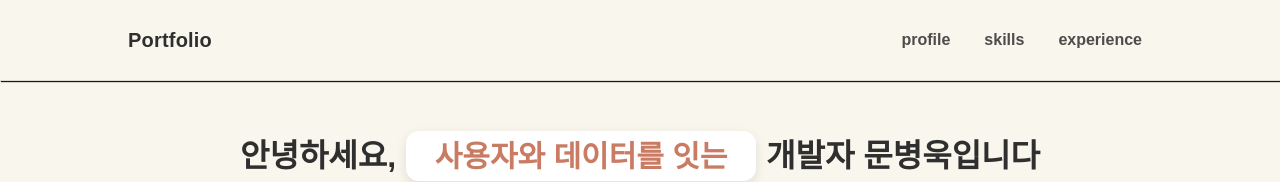
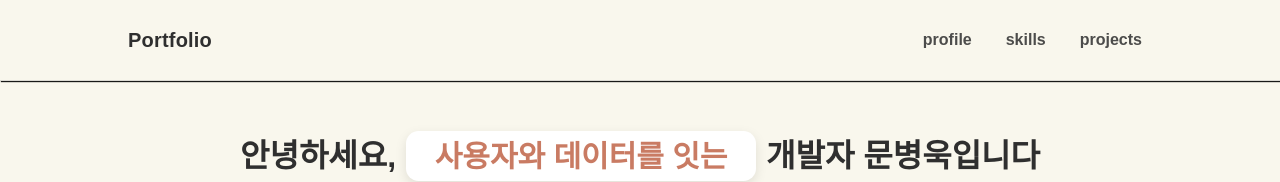
Before and after one commit to MoonBW0929/Portfolio_toss, a React (Vite) app: page / in a window 1280 px wide. Shown: the top 182 px of the page. Built offline with nearby package versions, Linux system fonts and the light colour scheme; a web font is replaced by a local one.

Commit message:
refactor: experience -> projects 이름 변경

```diff
--- a/src/App.jsx
+++ b/src/App.jsx
@@ -1,8 +1,8 @@
 import './App.css'
 import Layout from './layout/layout.jsx'
-import Experience from './pages/Experience.jsx'
 import Profile from './pages/Profile.jsx'
 import Skills from './pages/skills.jsx'
+import Projects from './pages/Projects.jsx'
 
 function App() {
 
@@ -10,7 +10,7 @@ function App() {
     <Layout>
       <Profile />
       <Skills />
-      <Experience />
+      <Projects />
     </Layout>
   )
 }
--- a/src/layout/Layout.jsx
+++ b/src/layout/Layout.jsx
@@ -13,7 +13,7 @@ export default function Layout({ children }) {
           <nav className="nav">
             <a href="#profile">profile</a>
             <a href="#skills">skills</a>
-            <a href="#experience">experience</a>
+            <a href="#projects">projects</a>
           </nav>
         </div>
       </header>
--- a/src/pages/Experience.jsx
+++ b/src/pages/Projects.jsx
@@ -360,9 +360,9 @@ function ProjectSection({ project }) {
   )
 }
 
-export default function Experience() {
+export default function Projects() {
   return (
-    <section id="experience" className="section">
+    <section id="projects" className="section">
       <div className="container">
 
         <div className="sectionTitleBox">
```
